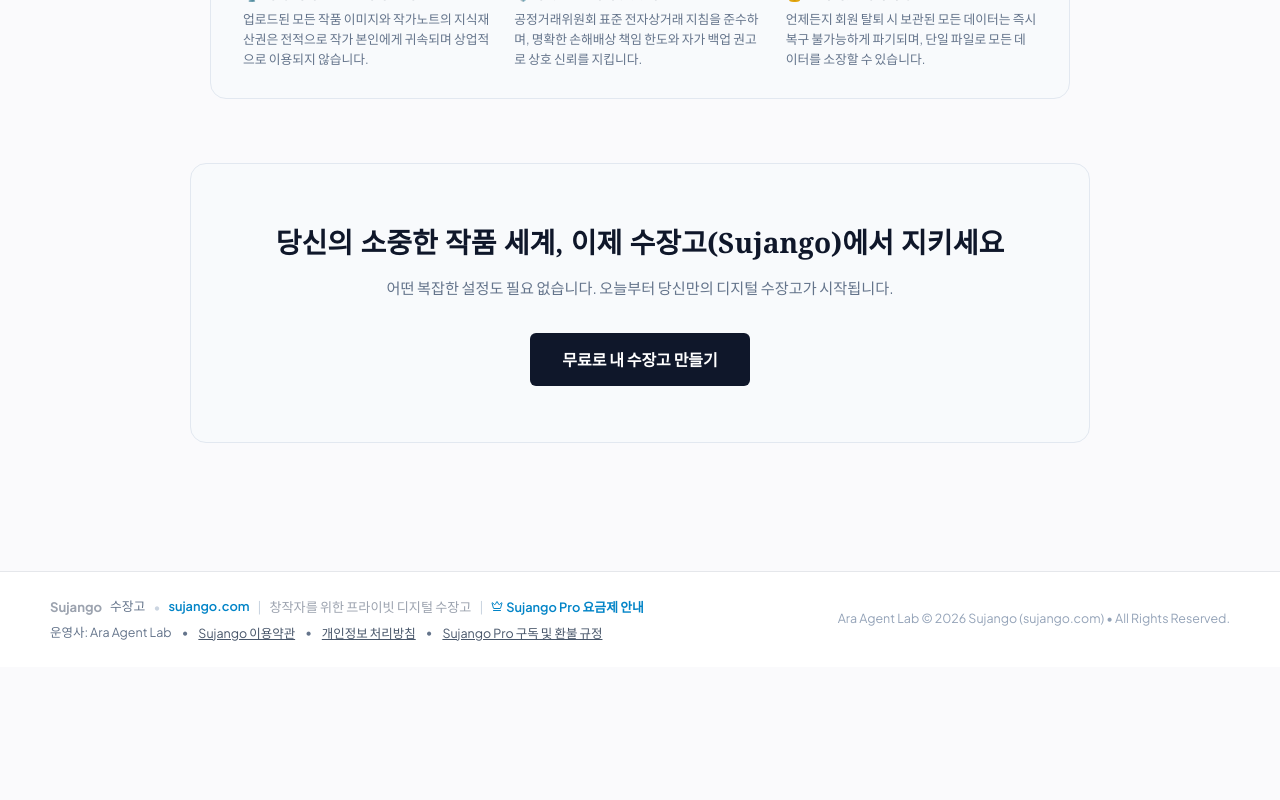
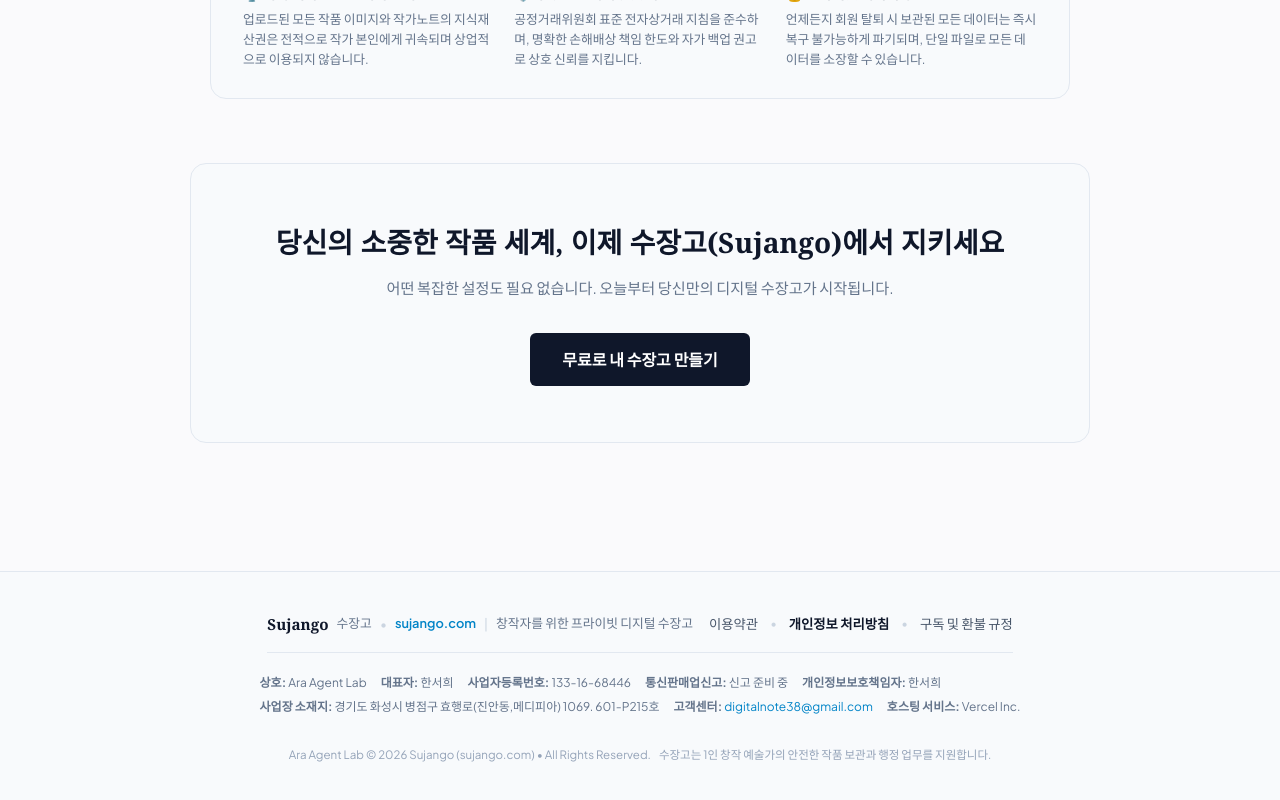
Before and after one commit to ARA3827/sujango, a React (Vite) app: page / in a window 1280 px wide. Shown: the part 2515-3315 px from the top of the page. Before the commit the page ends 3182 px from the top, so only its background shows below. Built offline with nearby package versions, Linux system fonts and the light colour scheme; no server answers; a web font is replaced by a local one.

Commit message:
feat: complete compliant e-commerce footer and privacy policy with business registration details

```diff
--- a/src/App.jsx
+++ b/src/App.jsx
@@ -221,55 +221,67 @@ export default function App() {
         onClose={() => setIsNewToolModalOpen(false)}
       />
 
-      {/* 공식 미니멀 푸터 (법적 고지 완비) */}
-      <footer className="artflow-footer">
-        <div className="footer-inner">
-          <div style={{ display: 'flex', flexDirection: 'column', gap: '6px' }}>
+      {/* 공식 미니멀 푸터 (전자상거래법 & 카드사 심사 법적 고지 완비) */}
+      <footer className="artflow-footer" style={{ borderTop: '1px solid #E2E8F0', background: '#F8FAFC', padding: '2.5rem 1.5rem 3rem' }}>
+        <div className="footer-inner" style={{ maxWidth: '1100px', margin: '0 auto', display: 'flex', flexDirection: 'column', gap: '1.25rem' }}>
+
+          {/* 상단 1행: 브랜드 & 약관 바로가기 */}
+          <div style={{ display: 'flex', justifyContent: 'space-between', alignItems: 'center', flexWrap: 'wrap', gap: '1rem', borderBottom: '1px solid #E2E8F0', paddingBottom: '1rem' }}>
             <div style={{ display: 'flex', alignItems: 'center', gap: '8px', flexWrap: 'wrap' }}>
-              <strong>Sujango</strong>
+              <strong style={{ fontSize: '0.95rem', color: '#0F172A', fontFamily: 'var(--font-serif)' }}>Sujango</strong>
               <span style={{ fontSize: '0.8rem', color: '#64748B' }}>수장고</span>
               <span style={{ color: '#CBD5E1' }}>•</span>
               <span style={{ fontSize: '0.8rem', color: '#0284C7', fontWeight: 600 }}>sujango.com</span>
               <span style={{ color: '#CBD5E1' }}>|</span>
-              <span>창작자를 위한 프라이빗 디지털 수장고</span>
-              <span style={{ color: '#CBD5E1' }}>|</span>
-              <button
-                onClick={() => setIsPricingModalOpen(true)}
-                style={{ background: 'none', border: 'none', color: '#0284C7', fontWeight: 600, cursor: 'pointer', padding: 0, fontSize: '0.8rem', display: 'inline-flex', alignItems: 'center', gap: '3px' }}
-              >
-                <Crown size={12} /> Sujango Pro 요금제 안내
-              </button>
+              <span style={{ fontSize: '0.8rem', color: '#64748B' }}>창작자를 위한 프라이빗 디지털 수장고</span>
             </div>
 
-            <div style={{ display: 'flex', alignItems: 'center', gap: '10px', fontSize: '0.78rem', color: '#64748B', flexWrap: 'wrap' }}>
-              <span>운영사: Ara Agent Lab</span>
-              <span>•</span>
+            <div style={{ display: 'flex', alignItems: 'center', gap: '12px', fontSize: '0.78rem' }}>
               <button
                 onClick={() => handleOpenPolicy('terms')}
-                style={{ background: 'none', border: 'none', color: '#475569', textDecoration: 'underline', cursor: 'pointer', padding: 0, fontSize: '0.78rem' }}
+                style={{ background: 'none', border: 'none', color: '#475569', fontWeight: 500, cursor: 'pointer', padding: 0 }}
               >
-                Sujango 이용약관
+                이용약관
               </button>
-              <span>•</span>
+              <span style={{ color: '#CBD5E1' }}>•</span>
               <button
                 onClick={() => handleOpenPolicy('privacy')}
-                style={{ background: 'none', border: 'none', color: '#475569', textDecoration: 'underline', cursor: 'pointer', padding: 0, fontSize: '0.78rem' }}
+                style={{ background: 'none', border: 'none', color: '#0F172A', fontWeight: 700, cursor: 'pointer', padding: 0 }}
               >
                 개인정보 처리방침
               </button>
-              <span>•</span>
+              <span style={{ color: '#CBD5E1' }}>•</span>
               <button
                 onClick={() => handleOpenPolicy('refund')}
-                style={{ background: 'none', border: 'none', color: '#475569', textDecoration: 'underline', cursor: 'pointer', padding: 0, fontSize: '0.78rem' }}
+                style={{ background: 'none', border: 'none', color: '#475569', fontWeight: 500, cursor: 'pointer', padding: 0 }}
               >
-                Sujango Pro 구독 및 환불 규정
+                구독 및 환불 규정
               </button>
             </div>
           </div>
 
-          <div style={{ textAlign: 'right', fontSize: '0.78rem', color: '#94A3B8' }}>
-            Ara Agent Lab © {new Date().getFullYear()} Sujango (sujango.com) • All Rights Reserved.
+          {/* 중단 2행: 전자상거래법 법적 필수 사업자 등록 정보 */}
+          <div style={{ fontSize: '0.75rem', color: '#64748B', lineHeight: 1.7, display: 'flex', flexDirection: 'column', gap: '4px' }}>
+            <div style={{ display: 'flex', flexWrap: 'wrap', gap: '14px' }}>
+              <span><strong>상호:</strong> Ara Agent Lab</span>
+              <span><strong>대표자:</strong> 한서희</span>
+              <span><strong>사업자등록번호:</strong> 133-16-68446</span>
+              <span><strong>통신판매업신고:</strong> 신고 준비 중</span>
+              <span><strong>개인정보보호책임자:</strong> 한서희</span>
+            </div>
+            <div style={{ display: 'flex', flexWrap: 'wrap', gap: '14px' }}>
+              <span><strong>사업장 소재지:</strong> 경기도 화성시 병점구 효행로(진안동,메디피아) 1069. 601-P215호</span>
+              <span><strong>고객센터:</strong> <a href="mailto:digitalnote38@gmail.com" style={{ color: '#0284C7', textDecoration: 'none' }}>digitalnote38@gmail.com</a></span>
+              <span><strong>호스팅 서비스:</strong> Vercel Inc.</span>
+            </div>
           </div>
+
+          {/* 하단 3행: 카피라이트 */}
+          <div style={{ display: 'flex', justifyContent: 'space-between', alignItems: 'center', flexWrap: 'wrap', gap: '8px', fontSize: '0.72rem', color: '#94A3B8', paddingTop: '0.5rem' }}>
+            <span>Ara Agent Lab © {new Date().getFullYear()} Sujango (sujango.com) • All Rights Reserved.</span>
+            <span>수장고는 1인 창작 예술가의 안전한 작품 보관과 행정 업무를 지원합니다.</span>
+          </div>
+
         </div>
       </footer>
     </div>
--- a/src/data/policyTexts.js
+++ b/src/data/policyTexts.js
@@ -75,6 +75,13 @@ export const PRIVACY_POLICY = {
     {
       heading: '5. 개인정보 보호를 위한 기술적 조치',
       content: `회원의 소중한 작품 자산과 정보는 업계 표준 암호화 통신(SSL/TLS)과 암호화 저장 기술(AES-256)을 통해 철저히 보호되며, 외부 비인가 접근을 원천 차단하고 있습니다.`
+    },
+    {
+      heading: '6. 개인정보 보호책임자 및 고객 문의',
+      content: `회사는 개인정보 처리에 관한 업무를 총괄해서 책임지고, 개인정보 처리와 관련한 정보주체의 불만처리 및 피해구제 등을 위하여 아래와 같이 개인정보 보호책임자를 지정하고 있습니다.
+• 성명: 한서희 (대표자 겸임)
+• 직책: 개인정보 보호책임자
+• 문의처: digitalnote38@gmail.com`
     }
   ]
 };
```
